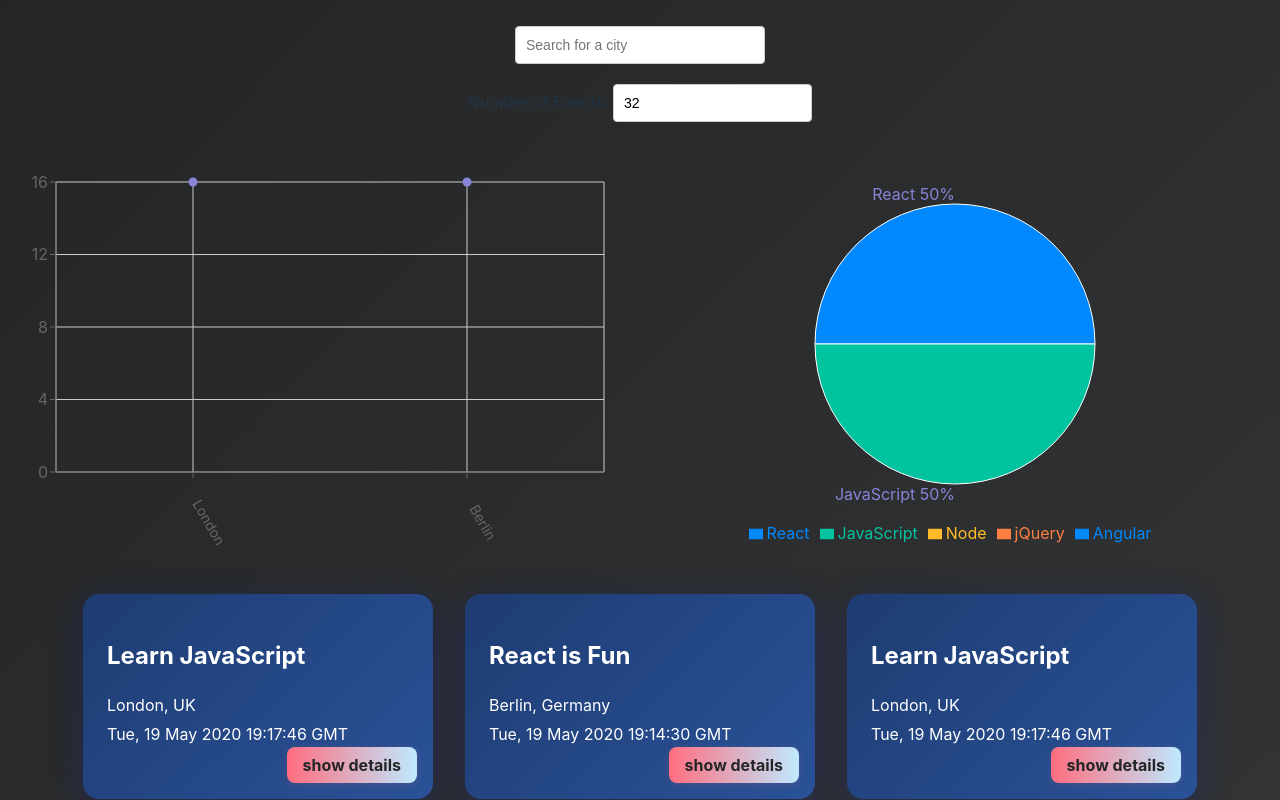
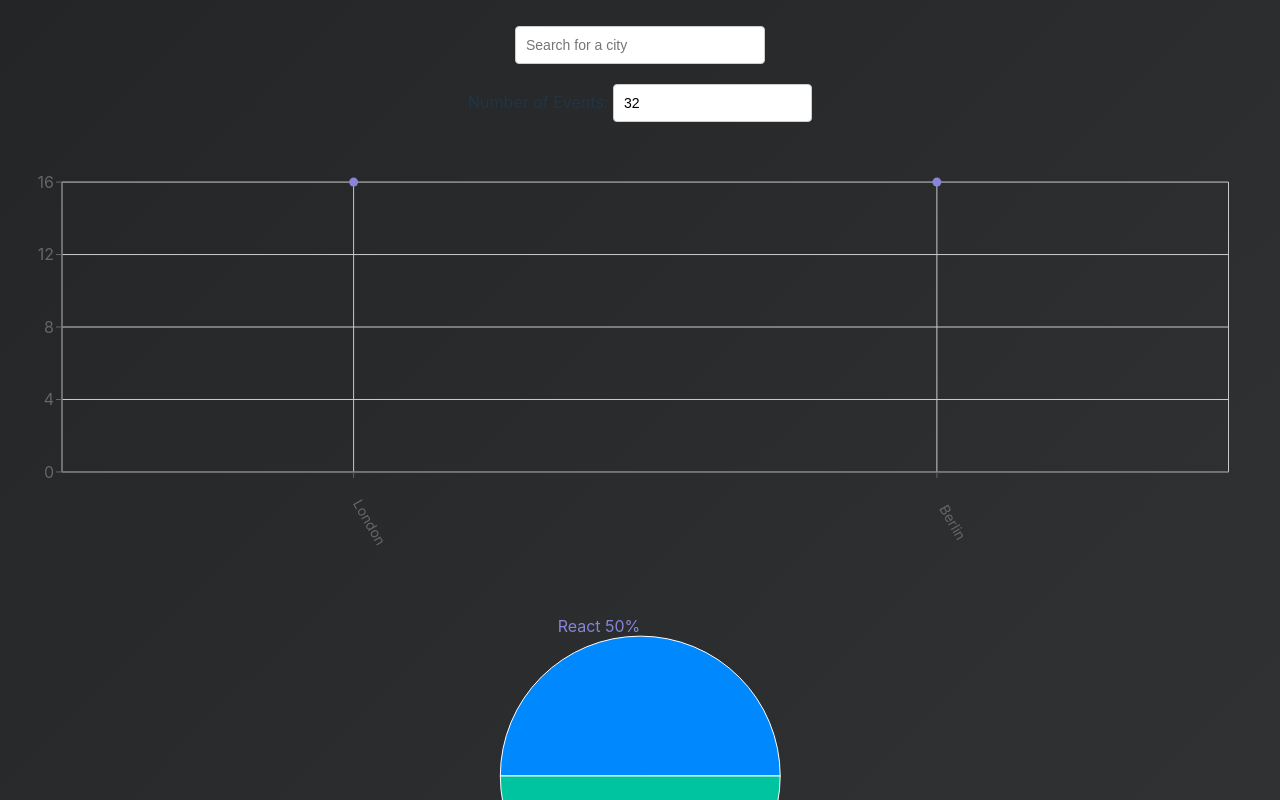
Before and after one commit to tscholl44/meet, a React (Vite) app: page / in a window 1280 px wide. Shown: the top 800 px of the page. Built offline with nearby package versions, Linux system fonts and the light colour scheme; what atatus-spa would draw is missing.

Commit message:
Update App.css

```diff
--- a/src/App.css
+++ b/src/App.css
@@ -154,14 +154,22 @@
 /* Charts container: horizontal on desktop, vertical on mobile */
 .charts-container {
   display: flex;
-  flex-direction: row;
-  justify-content: center;
-  align-items: flex-start;
+  flex-direction: column; /* Stack vertically */
+  align-items: center;    /* Center horizontally */
   gap: 32px;
   width: 100vw;
   max-width: none;
   margin-top: 20px;
   padding: 0 2vw;
+}
+
+.chart-title {
+  font-size: 1.6rem;
+  font-weight: 600;
+  color: #fff;
+  margin-bottom: 12px;
+  text-align: center;
+  letter-spacing: 1px;
 }
 
 @media (max-width: 900px) {
```
